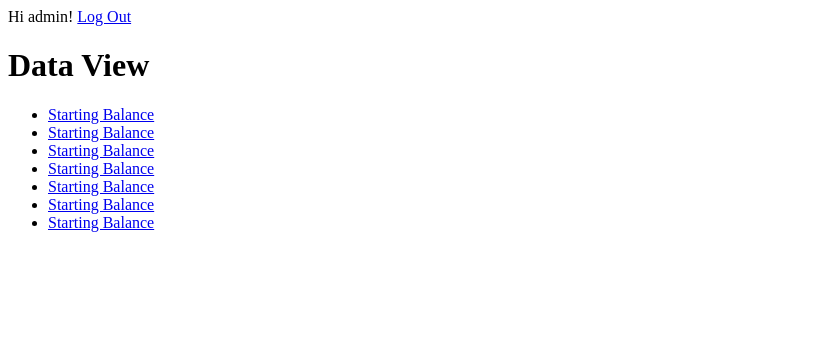
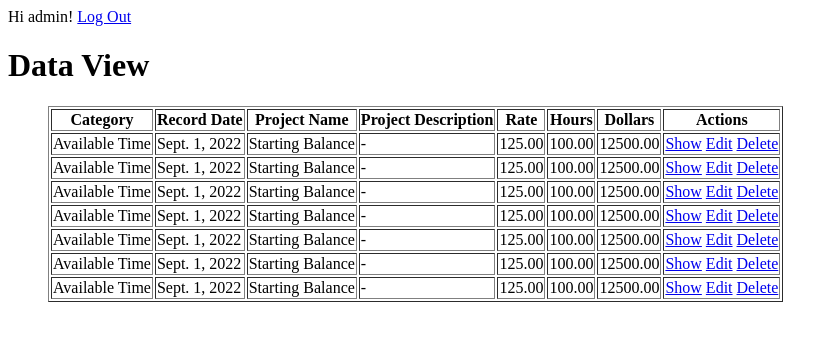
Before and after one commit to my443/django-starter, a Django app: page / in a window 1280 px wide. Shown: the top 341 px of the page, without its empty margins (0-838 px from the left). Run offline with Django 4.2, Linux system fonts and the light colour scheme; a user stored in the database is signed in; data comes from the database, SQL or seed files in the repository; both versions use the stored data as it was after the commit.

Commit message:
1. Updated view to include a table of data.

```diff
--- a/dashboard/apps.py
+++ b/dashboard/apps.py
@@ -1,5 +1,4 @@
 from django.apps import AppConfig
-
 
 class DashboardConfig(AppConfig):
     default_auto_field = "django.db.models.BigAutoField"
--- a/dashboard/views.py
+++ b/dashboard/views.py
@@ -3,9 +3,11 @@ from django.shortcuts import render
 # Create your views here.
 from django.http import HttpResponse
 from django.template import loader
+from django.contrib.auth.decorators import login_required
 
 from .models import ProjectData
 
+@login_required(login_url='/person/login/')
 def hello(request):
    ## text = """<h1>Welcome to your dashboard!!</h1>"""
    ## return HttpResponse(text)
--- a/templates/welcome.html
+++ b/templates/welcome.html
@@ -15,11 +15,36 @@
     {% if project_data %}
     <ul>
     {# project_data #}
+<table border = "1">
+<tr>
+    <th>Category</th>
+    <th>Record Date</th>
+    <th>Project Name</th>
+    <th>Project Description</th>
+    <th>Rate</th>
+    <th>Hours</th>
+    <th>Dollars</th>
+    <th>Actions</th>
+</tr>
+    {% for project in project_data %}
+    <tr>
+    <td>{{ project.category }}</td>
+    <td>{{ project.record_date }}</td>
+    <td>{{ project.project_name }}</td>
+    <td>{{ project.description }}</td>
+    <td>{{ project.rate }}</td>
+    <td>{{ project.hours }}</td>
+    <td>{{ project.dollars }}</td>
+    <td>
+    <a href="/dashboard/{{ project.id }}/">Show</a>
+    <a href="/dashboard/{{ project.id }}/">Edit</a>
+    <a href="/dashboard/{{ project.id }}/">Delete</a>
+    </td>
+    </tr>
+    {% endfor %}
 
-    {% for project in project_data %}
-        <li><a href="/dashboard/{{ project.id }}/">{{ project.project_name }}</a></li>
-    {% endfor %}
     </ul>
+</table>
 {% else %}
     <p>No project records are available.</p>
 {% endif %}
```
Also changed, not shown: db.sqlite3, readme.md.
